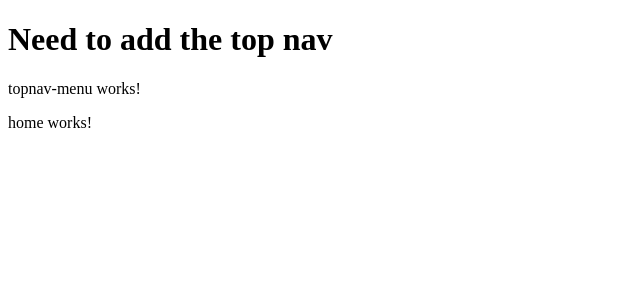
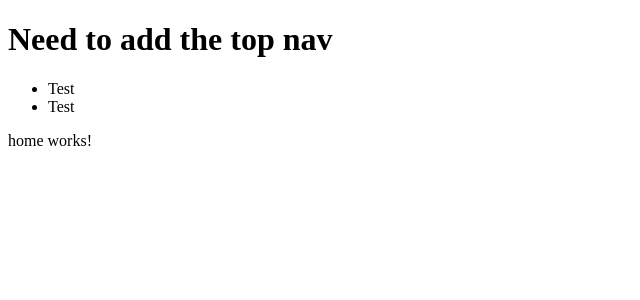
Before and after one commit to MDaighFullerton/SaveTheDate, an Angular app in the folder savethedate-app/: page / in a window 1280 px wide. Shown: the top 300 px of the page, without its empty margins (0-640 px from the left). Built offline with nearby package versions, Linux system fonts and the light colour scheme.

Commit message:
init commit for topnav

```diff
--- a/savethedate-app/src/app/topnav-menu/topnav-menu.component.html
+++ b/savethedate-app/src/app/topnav-menu/topnav-menu.component.html
@@ -1,3 +1,6 @@
-<p>
-  topnav-menu works!
-</p>
+<nav>
+  <ul>
+    <li>Test</li>
+    <li>Test</li>
+  </ul>
+</nav>
```
Also changed, not shown: 1 other file (tests, documents, lock files or other folders).
